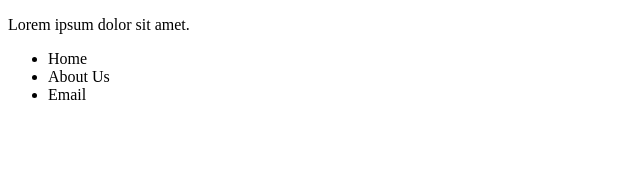
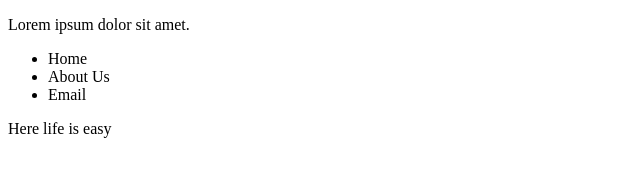
Before and after one commit to Kirunda31/Learning-Git, a plain HTML site: page index.html in a window 1280 px wide. Shown: the whole page, without its empty margins (0-640 px from the left). Drawn offline with Linux system fonts and the light colour scheme.

Commit message:
footer is added

```diff
--- a/index.html
+++ b/index.html
@@ -12,5 +12,8 @@
         <li>About Us</li>
         <li>Email</li>
     </ul>
+    <footer>
+        Here life is easy
+    </footer>
 </body>
 </html>
```
